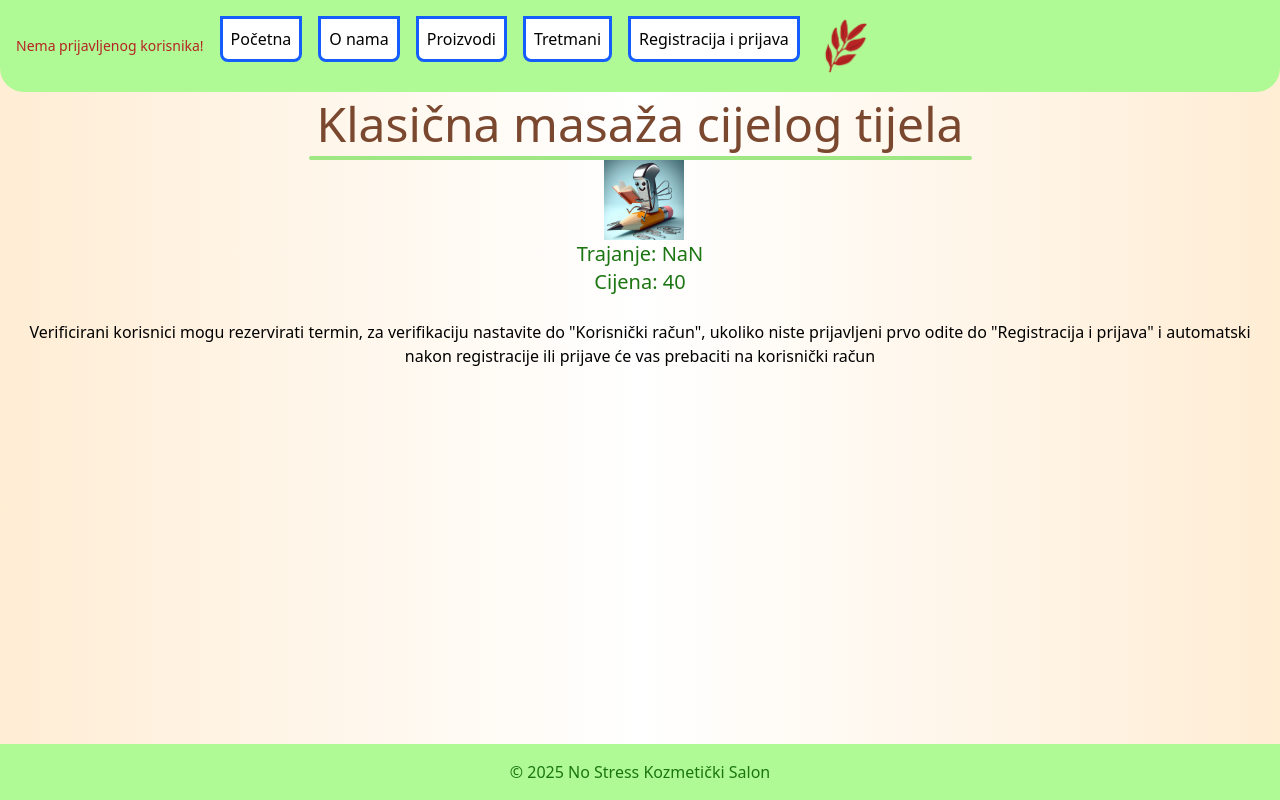
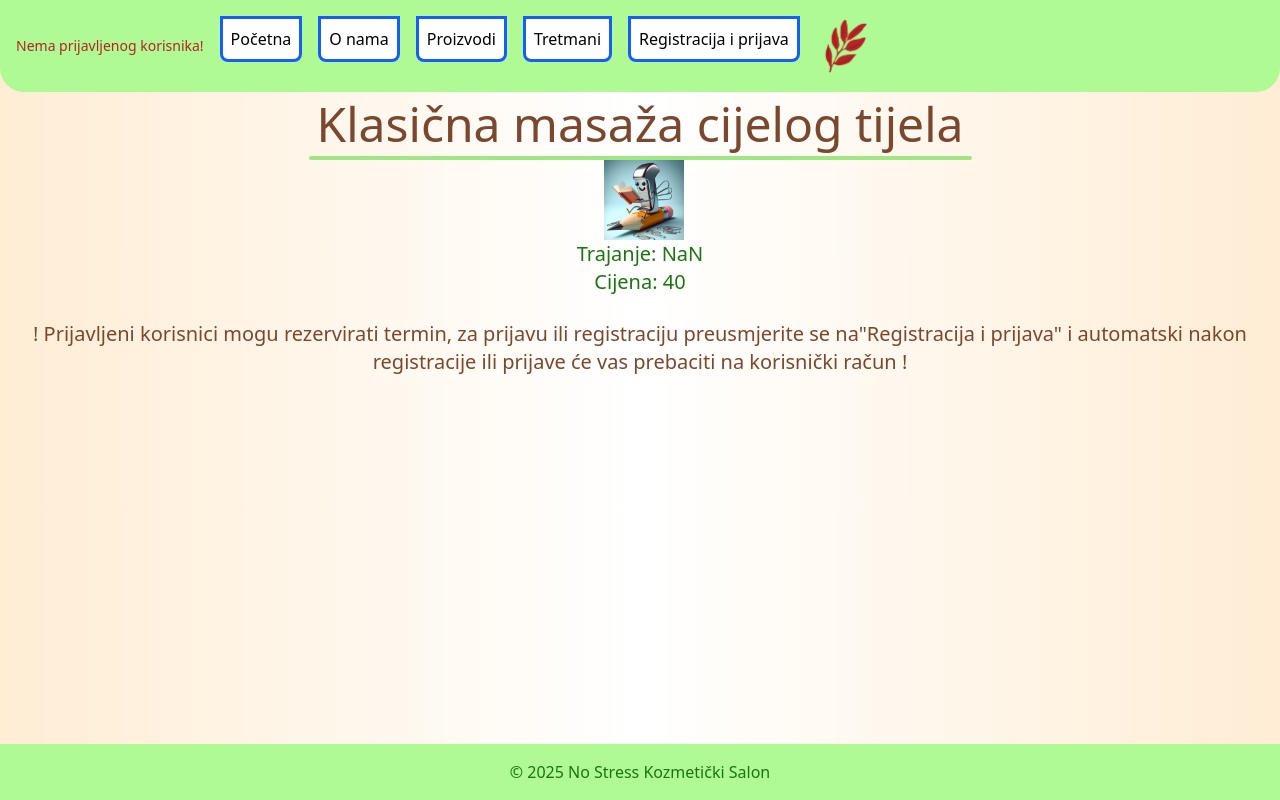
Before and after one commit to Roundpidge/Webpage-za-usluge-masa-a-i-kozmeti-kih-proizvoda, a Vue app: page /tretmanDetaljno/1 in a window 1280 px wide. Built offline with nearby package versions, Linux system fonts and the light colour scheme; no server answers.

Commit message:
Update tretmaniDetails.vue

```diff
--- a/src/views/tretmaniDetails.vue
+++ b/src/views/tretmaniDetails.vue
@@ -29,18 +29,6 @@ onAuthStateChanged(auth, async (currentUser) => {
     isAdmin.value = false
   }
 })
-
-const verified = computed(() => user.value?.emailVerified === true)
-
-onAuthStateChanged(auth, (currentUser) => {
- if (currentUser) {
- user.value = currentUser;
-
- } else {
- user.value = null;
- }
-});
-
 </script>
 
 <template>
@@ -56,8 +44,8 @@ onAuthStateChanged(auth, (currentUser) => {
     </ol>
 </tekst>
 <br></br>
-    <a v-if="user && verified || isAdmin" href="https://docs.google.com/forms/d/e/1FAIpQLSf-PfQg1hO64jKMxPXrskUyo7oXCnRf7qcJtwkA3mNhj7A2Sw/viewform?usp=header" ><gumb2>Naruci se</gumb2></a>
-<div v-else>Verificirani korisnici mogu rezervirati termin, za verifikaciju nastavite do "Korisnički račun", ukoliko niste prijavljeni prvo odite do "Registracija i prijava" i automatski nakon registracije ili prijave će vas prebaciti na korisnički račun</div>
+    <a v-if="user || isAdmin" href="https://docs.google.com/forms/d/e/1FAIpQLSf-PfQg1hO64jKMxPXrskUyo7oXCnRf7qcJtwkA3mNhj7A2Sw/viewform?usp=header" ><gumb2>Naruci se</gumb2></a>
+<div v-else class="text-[#7a472f] text-xl">! Prijavljeni korisnici mogu rezervirati termin, za prijavu ili registraciju preusmjerite se na"Registracija i prijava" i automatski nakon registracije ili prijave će vas prebaciti na korisnički račun !</div>
 </div>
   </div>
   <div v-else>
```
